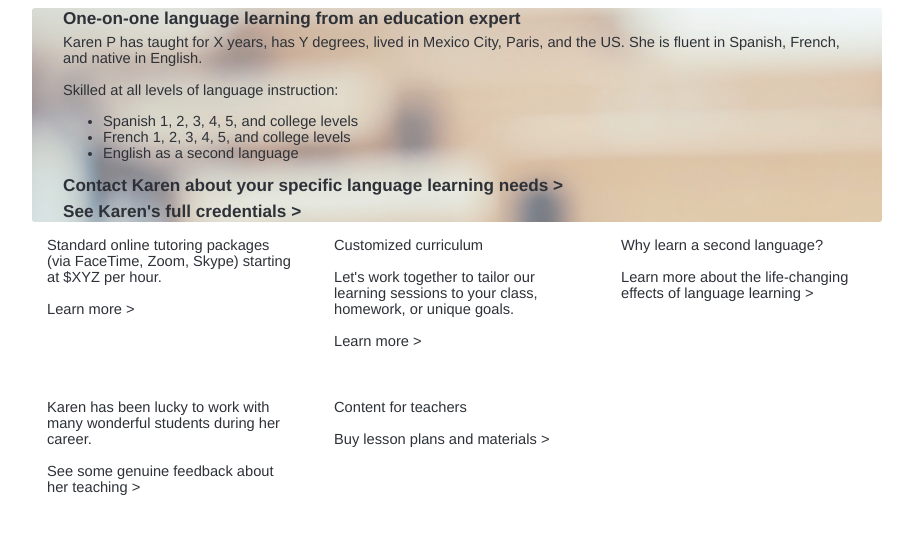
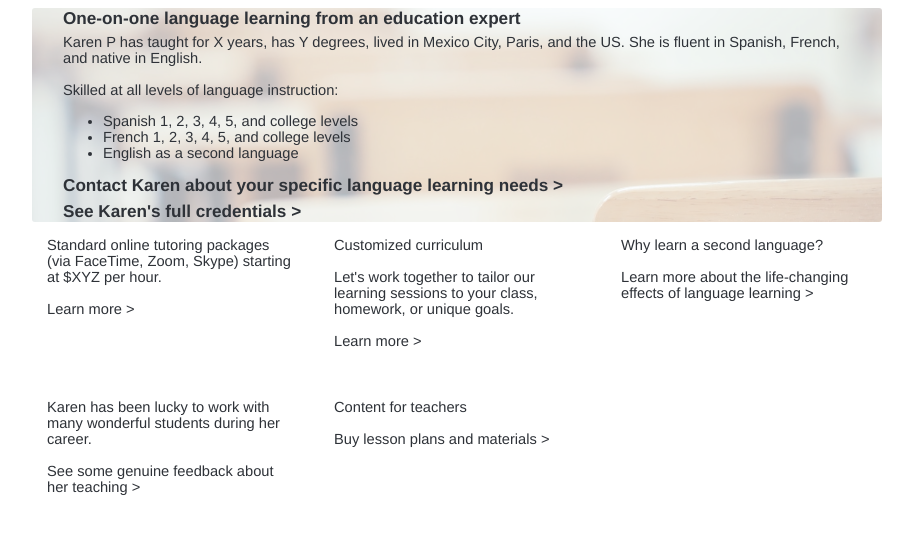
Before and after one commit to memalign/tutoring, a plain HTML site: page index.html in a window 1280 px wide. Shown: the whole page, without its empty margins (183-1096 px from the left). Drawn offline with Linux system fonts and the light colour scheme.

Commit message:
Tweak header image

```diff
--- a/style.css
+++ b/style.css
@@ -64,8 +64,9 @@ td {
 #header {
   margin-bottom: 15px;
 
-  background-color: rgba(255, 255, 255, 0.47) !important;
+  background-color: rgba(255, 255, 255, 0.7) !important;
   background-image: url("m/desks.jpg");
+  background-size: cover;
   background-blend-mode: color;
 
   -webkit-border-radius: 3px;
```
